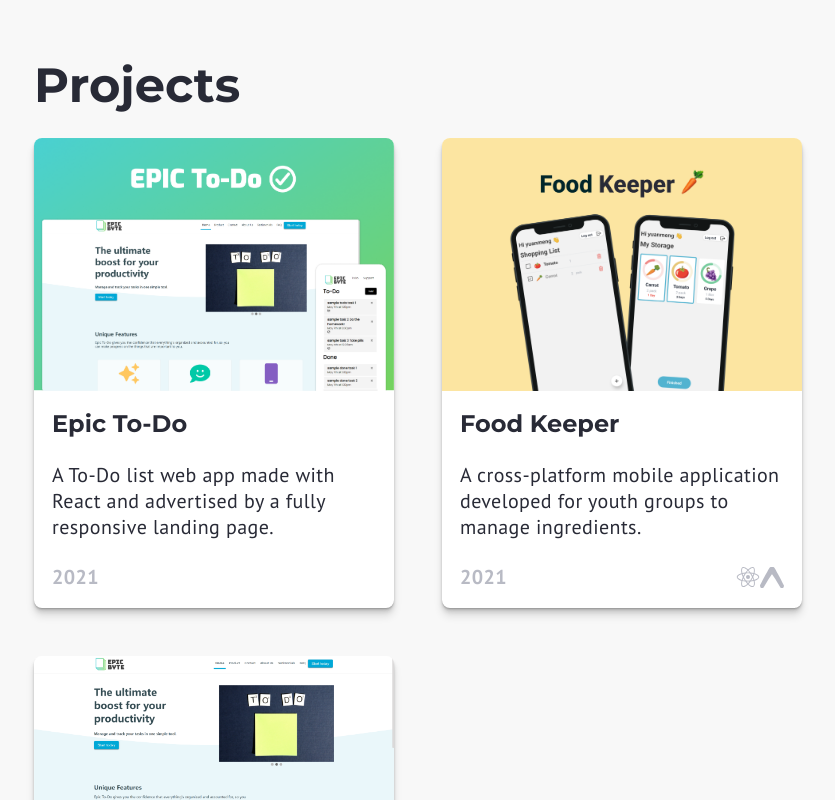
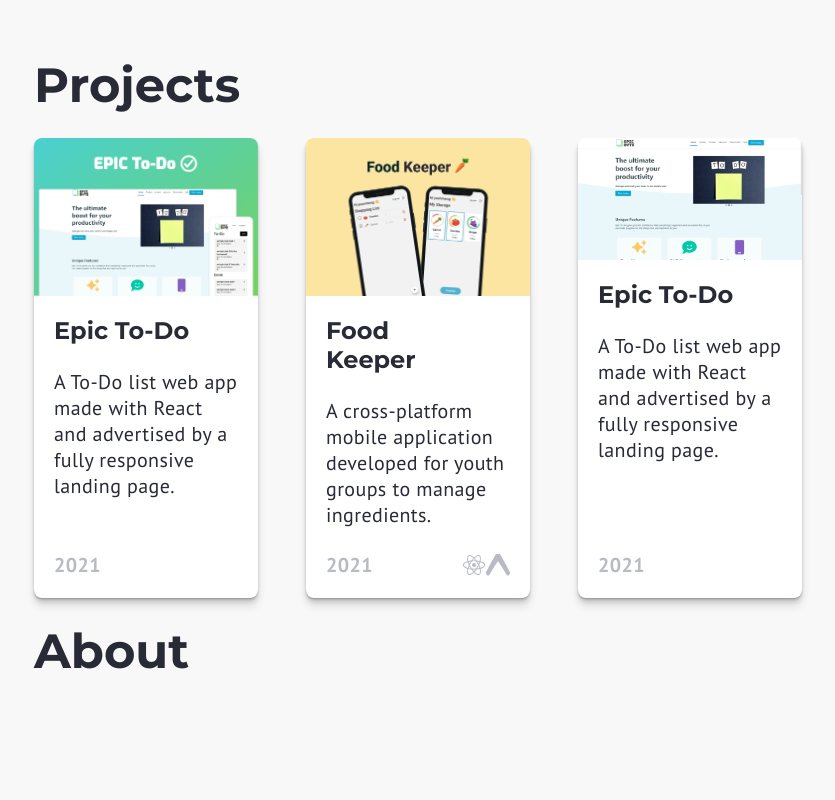
Before and after one commit to mong00x/portfolio, a Next.js app: page / in a window 1280 px wide. Shown: the part 420-1220 px from the top of the page, without its empty margins (222-1057 px from the left). Built offline with nearby package versions, Linux system fonts and the light colour scheme.

Commit message:
change navbar style and project grid layout

```diff
--- a/styles/Home.module.css
+++ b/styles/Home.module.css
@@ -14,7 +14,7 @@
   width: 100%;
   top: 0;
   z-index: 99;
-  border-bottom: solid 4px var(--primary-nav-border-color);
+  /* border-bottom: solid 4px var(--primary-nav-border-color); */
 }
 
 .navBtnContainer {
@@ -50,23 +50,24 @@
 
 .themeBtnContainer {
   background-color: var(--primary-color);
-  font-size: 1.5rem;
+  font-size: 1.7rem;
   width: 2rem;
   height: 2rem;
   margin: auto 0;
   border-radius: var(--border-radius);
   align-items: center;
-  transition: background-color 0.3s !important;
 }
 
-.themeBtnContainer:hover {
+.themeBtn:hover {
   background-color: var(--dark-hover-color);
 }
 
 .themeBtn {
-  font-weight: bolder;
   width: 100%;
   height: 100%;
+  border-radius: var(--border-radius);
+
+  transition: background-color 0.3s !important;
 }
 
 .main {
@@ -131,10 +132,8 @@
 .grid {
   display: grid;
   width: 100%;
-  grid-template-columns: repeat(2, 1fr);
-  grid-template-rows: repeat(2, 1fr);
-  grid-column-gap: 3rem;
-  grid-row-gap: 3rem;
+  grid-template-columns: 1fr 1fr 1fr;
+  grid-gap: 3rem;
   justify-items: center;
 }
 
@@ -148,6 +147,7 @@
 
 .project img {
   width: 100%;
+  padding: auto;
   height: auto;
   border-radius: calc(var(--border-radius) * 2) calc(var(--border-radius) * 2) 0
     0;
@@ -156,7 +156,8 @@
 .project .contextcontainer {
   display: flex;
   flex-direction: column;
-  padding: 1.125rem;
+  padding: 1.25rem;
+  height: 100%;
 }
 
 .contextheader {
@@ -164,6 +165,11 @@
   flex-direction: row;
   justify-content: space-between;
 }
+
+.contextbody {
+  max-width: 87%;
+}
+
 .contextbthgroup {
   display: flex;
   flex-direction: row;
@@ -185,6 +191,7 @@
   display: flex;
   flex-direction: row;
   justify-content: space-between;
+  margin-top: auto;
 }
 
 .projectyear {
```
